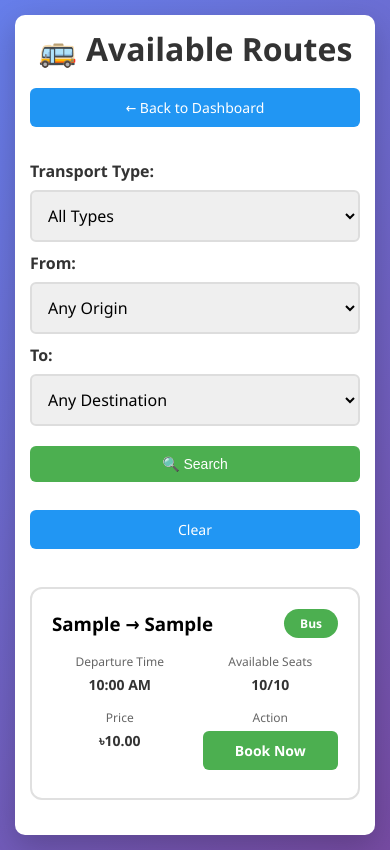
After one commit to itzmefahim/swift_booking_project, a PHP site: page /view_routes.php in a window 390 px wide. The commit adds this page. Run offline with PHP 8.4, Linux system fonts and the light colour scheme; the visitor is signed in with stand-in values (Sample User, id 1); tables that the repository leaves empty hold one stand-in row (values such as "Sample post").

Commit message:
Implement route management and search system
- Add route viewing with advanced filtering options
- Create admin route creation functionality
- Implement search by transport type, origin, destination
- Add responsive route cards with detailed information
- Include real-time seat availability display
- Add direct booking links from route listings
- Prevent duplicate route creation with validation

```diff
--- a/css/style.css
+++ b/css/style.css
@@ -309,6 +309,110 @@ tr:hover {
     }
 }
 
+.route-card {
+    border: 2px solid #e0e0e0;
+    border-radius: 12px;
+    padding: 20px;
+    margin-bottom: 20px;
+    background: white;
+    transition: all 0.3s ease;
+}
+
+.route-card:hover {
+    border-color: #4CAF50;
+    box-shadow: 0 4px 12px rgba(0,0,0,0.1);
+}
+
+.route-header {
+    display: flex;
+    justify-content: space-between;
+    align-items: center;
+    margin-bottom: 15px;
+    flex-wrap: wrap;
+    gap: 10px;
+}
+
+.route-type {
+    background: #4CAF50;
+    color: white;
+    padding: 6px 16px;
+    border-radius: 20px;
+    font-size: 12px;
+    font-weight: bold;
+    white-space: nowrap;
+}
+
+.route-details {
+    display: grid;
+    grid-template-columns: repeat(auto-fit, minmax(120px, 1fr));
+    gap: 15px;
+}
+
+@media (min-width: 768px) {
+    .route-details {
+        grid-template-columns: repeat(auto-fit, minmax(150px, 1fr));
+    }
+}
+
+.detail-item {
+    text-align: center;
+}
+
+.detail-label {
+    font-size: 12px;
+    color: #666;
+    margin-bottom: 5px;
+    font-weight: 500;
+}
+
+.detail-value {
+    font-weight: bold;
+    color: #333;
+    font-size: 14px;
+}
+
+@media (min-width: 768px) {
+    .detail-value {
+        font-size: 16px;
+    }
+}
+
+.search-form {
+    display: flex;
+    gap: 15px;
+    align-items: end;
+    flex-wrap: wrap;
+    margin-bottom: 30px;
+}
+
+.search-form .form-group {
+    margin-bottom: 0;
+    min-width: 150px;
+    flex: 1;
+}
+
+@media (max-width: 767px) {
+    .search-form {
+        flex-direction: column;
+        gap: 10px;
+    }
+
+    .search-form .form-group {
+        min-width: auto;
+        width: 100%;
+    }
+
+    .search-form .btn {
+        width: 100%;
+        margin-top: 10px;
+    }
+}
+
+.routes-container {
+    display: grid;
+    gap: 20px;
+}
+
 /* Mobile-specific improvements */
 @media (max-width: 767px) {
     .container {
--- /dev/null
+++ b/view_routes.php
@@ -0,0 +1,155 @@
+<?php
+session_start();
+include 'db_connect.php';
+
+if (!isset($_SESSION['user_id'])) {
+    header('Location: login.php');
+    exit();
+}
+
+// Get filter parameters
+$transport_type = $_GET['transport_type'] ?? '';
+$origin = $_GET['origin'] ?? '';
+$destination = $_GET['destination'] ?? '';
+
+// Build query with filters
+$where_conditions = ["status = 'Active'"];
+$params = [];
+$types = "";
+
+if ($transport_type) {
+    $where_conditions[] = "transport_type = ?";
+    $params[] = $transport_type;
+    $types .= "s";
+}
+if ($origin) {
+    $where_conditions[] = "origin LIKE ?";
+    $params[] = "%$origin%";
+    $types .= "s";
+}
+if ($destination) {
+    $where_conditions[] = "destination LIKE ?";
+    $params[] = "%$destination%";
+    $types .= "s";
+}
+
+$where_clause = implode(" AND ", $where_conditions);
+$query = "SELECT * FROM Routes WHERE $where_clause ORDER BY transport_type, departure_time";
+
+$stmt = $conn->prepare($query);
+if ($params) {
+    $stmt->bind_param($types, ...$params);
+}
+$stmt->execute();
+$result = $stmt->get_result();
+
+// Get unique origins and destinations for filter dropdowns
+$origins = $conn->query("SELECT DISTINCT origin FROM Routes WHERE status = 'Active' ORDER BY origin")->fetch_all(MYSQLI_ASSOC);
+$destinations = $conn->query("SELECT DISTINCT destination FROM Routes WHERE status = 'Active' ORDER BY destination")->fetch_all(MYSQLI_ASSOC);
+?>
+<!DOCTYPE html>
+<html lang="en">
+<head>
+    <meta charset="UTF-8">
+    <meta name="viewport" content="width=device-width, initial-scale=1.0">
+    <title>View Routes - Swift Book</title>
+    <link rel="stylesheet" href="css/style.css">
+</head>
+<body>
+    <div class="container">
+        <h1>🚌 Available Routes</h1>
+
+        <div class="actions">
+            <a href="index.php" class="btn secondary">← Back to Dashboard</a>
+        </div>
+
+        <!-- Search Filters -->
+        <div class="form-container" style="margin-bottom: 30px;">
+            <form method="GET" class="search-form">
+                <div class="form-group">
+                    <label for="transport_type">Transport Type:</label>
+                    <select id="transport_type" name="transport_type">
+                        <option value="">All Types</option>
+                        <option value="Bus" <?= $transport_type == 'Bus' ? 'selected' : '' ?>>Bus</option>
+                        <option value="Train" <?= $transport_type == 'Train' ? 'selected' : '' ?>>Train</option>
+                        <option value="Airline" <?= $transport_type == 'Airline' ? 'selected' : '' ?>>Airline</option>
+                    </select>
+                </div>
+
+                <div class="form-group">
+                    <label for="origin">From:</label>
+                    <select id="origin" name="origin">
+                        <option value="">Any Origin</option>
+                        <?php foreach ($origins as $o): ?>
+                            <option value="<?= $o['origin'] ?>" <?= $origin == $o['origin'] ? 'selected' : '' ?>>
+                                <?= htmlspecialchars($o['origin']) ?>
+                            </option>
+                        <?php endforeach; ?>
+                    </select>
+                </div>
+
+                <div class="form-group">
+                    <label for="destination">To:</label>
+                    <select id="destination" name="destination">
+                        <option value="">Any Destination</option>
+                        <?php foreach ($destinations as $d): ?>
+                            <option value="<?= $d['destination'] ?>" <?= $destination == $d['destination'] ? 'selected' : '' ?>>
+                                <?= htmlspecialchars($d['destination']) ?>
+                            </option>
+                        <?php endforeach; ?>
+                    </select>
+                </div>
+
+                <button type="submit" class="btn">🔍 Search</button>
+                <a href="view_routes.php" class="btn secondary">Clear</a>
+            </form>
+        </div>
+
+        <!-- Routes Display -->
+        <div class="routes-container">
+            <?php if ($result->num_rows > 0): ?>
+                <?php while ($route = $result->fetch_assoc()): ?>
+                    <div class="route-card">
+                        <div class="route-header">
+                            <h3><?= htmlspecialchars($route['origin']) ?> → <?= htmlspecialchars($route['destination']) ?></h3>
+                            <span class="route-type"><?= $route['transport_type'] ?></span>
+                        </div>
+
+                        <div class="route-details">
+                            <div class="detail-item">
+                                <div class="detail-label">Departure Time</div>
+                                <div class="detail-value"><?= date('h:i A', strtotime($route['departure_time'])) ?></div>
+                            </div>
+
+                            <div class="detail-item">
+                                <div class="detail-label">Available Seats</div>
+                                <div class="detail-value"><?= $route['available_seats'] ?>/<?= $route['total_seats'] ?></div>
+                            </div>
+
+                            <div class="detail-item">
+                                <div class="detail-label">Price</div>
+                                <div class="detail-value">৳<?= number_format($route['price'], 2) ?></div>
+                            </div>
+
+                            <div class="detail-item">
+                                <div class="detail-label">Action</div>
+                                <div class="detail-value">
+                                    <?php if ($route['available_seats'] > 0): ?>
+                                        <a href="book_ticket.php?route_id=<?= $route['route_id'] ?>" class="btn">Book Now</a>
+                                    <?php else: ?>
+                                        <span style="color: #f44336;">Fully Booked</span>
+                                    <?php endif; ?>
+                                </div>
+                            </div>
+                        </div>
+                    </div>
+                <?php endwhile; ?>
+            <?php else: ?>
+                <div class="route-card">
+                    <p class="center">No routes found matching your criteria.</p>
+                </div>
+            <?php endif; ?>
+        </div>
+    </div>
+</body>
+</html>
```
Also changed, not shown: add_route.php (added, +109 -0 lines).
